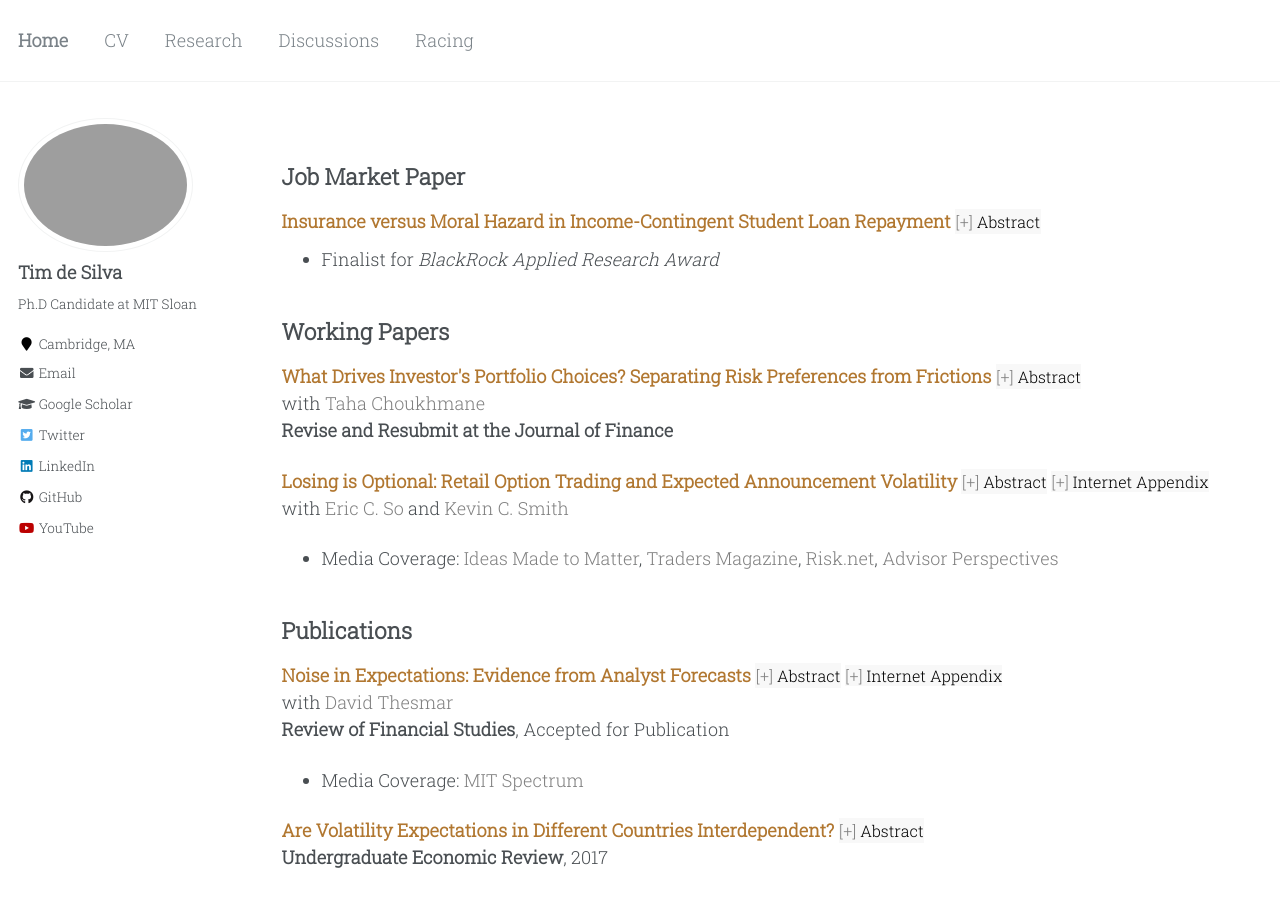
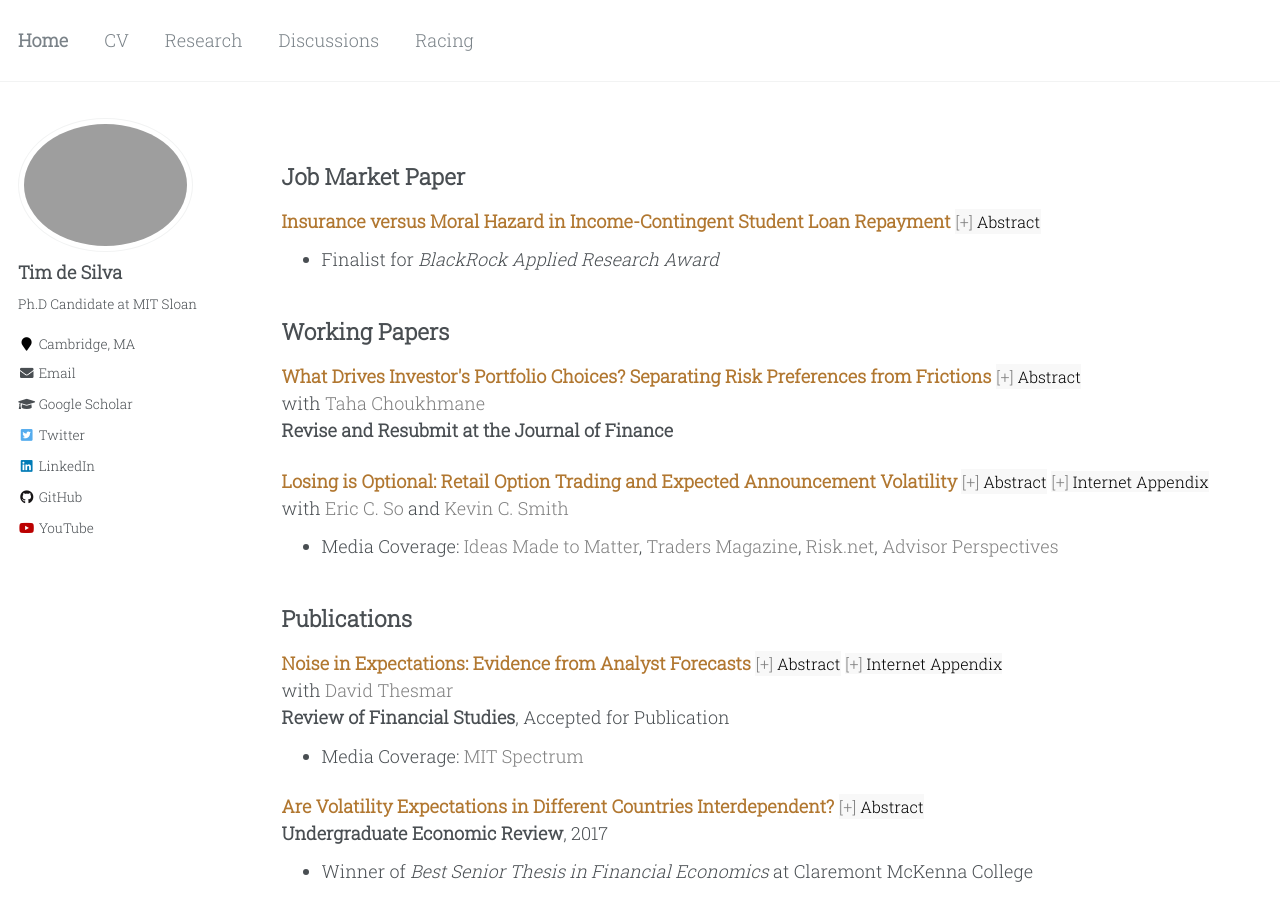
Before and after one commit to timhdesilva/timhdesilva.github.io, a Jekyll site: the page built from _pages/research.html, in a window 1280 px wide and 900 px high. Built offline with Jekyll 4.4.1, drawn with Linux system fonts in a browser that asks for light colours.

Commit message:
update margin-top

```diff
--- a/_pages/research.html
+++ b/_pages/research.html
@@ -85,7 +85,7 @@ author_profile: true
     <button class="abstract-button" data-target="losing">Abstract</button>
     <a style="text-decoration:none; background-color:#f8f8f8; font-size: 16px; font-family: Roboto Slab, serif;" href="http://timhdesilva.github.io/files/papers/losing_optional_appendix.pdf"><span style="color: gray;">[+]</span> <span style="color:black;">Internet Appendix</span></a>
     <br>with <a style="text-decoration:none; color:gray" href="https://mitmgmtfaculty.mit.edu/eso/">Eric C. So</a> and <a style="text-decoration:none; color:gray" href="https://ksmith142.github.io/">Kevin C. Smith</a>
-    <ul>
+    <ul style="margin-top: -12px">
       <li>Media Coverage: <a style="text-decoration:none; color:gray" href="https://mitsloan.mit.edu/ideas-made-to-matter/retail-investors-lose-big-options-markets-research-shows">Ideas Made to Matter</a>, <a style="text-decoration:none; color:gray" href="https://www.tradersmagazine.com/am/what-motivates-retail-options-traders/">Traders Magazine</a>, <a style="text-decoration:none; color:gray" href="https://www.risk.net/investing/7954462/its-amateur-hour-how-retail-traders-upended-options-market">Risk.net</a>, <a style="text-decoration:none; color:gray" href="https://www.advisorperspectives.com/articles/2023/02/19/the-wealth-destroying-behavior-of-retail-option-trading">Advisor Perspectives</a></li>
   </ul>
 </p>
@@ -101,7 +101,7 @@ author_profile: true
     <a style="text-decoration:none; background-color:#f8f8f8; font-size: 16px; font-family: Roboto Slab, serif;" href="http://timhdesilva.github.io/files/papers/noise_expectations_appendix.pdf"><span style="color: gray;">[+]</span> <span style="color:black;">Internet Appendix</span></a>
     <br>with <a style="text-decoration:none; color:gray" href="https://sites.google.com/site/dthesmar/">David Thesmar</a>
     <br><strong>Review of Financial Studies</strong>, Accepted for Publication
-    <ul>
+    <ul style="margin-top: -12px">
       <li>Media Coverage: <a style="text-decoration:none; color:gray" href="https://betterworld.mit.edu/spectrum/issues/2023-fall/mits-sloans-david-thesmar-encourages-intellectual-drive/">MIT Spectrum</a></li>
   </ul>
 </p>
@@ -113,7 +113,7 @@ author_profile: true
     <a style="text-decoration:none; color:rgb(177, 119, 48); font-weight:bold" href="https://digitalcommons.iwu.edu/uer/vol14/iss1/8/">Are Volatility Expectations in Different Countries Interdependent?</a>
     <button class="abstract-button" data-target="vol">Abstract</button>
     <br><strong>Undergraduate Economic Review</strong>, 2017<br>
-    <ul>
+    <ul style="margin-top: -12px">
         <li>Winner of <em>Best Senior Thesis in Financial Economics</em> at Claremont McKenna College</li>
     </ul>
 </p>
```
